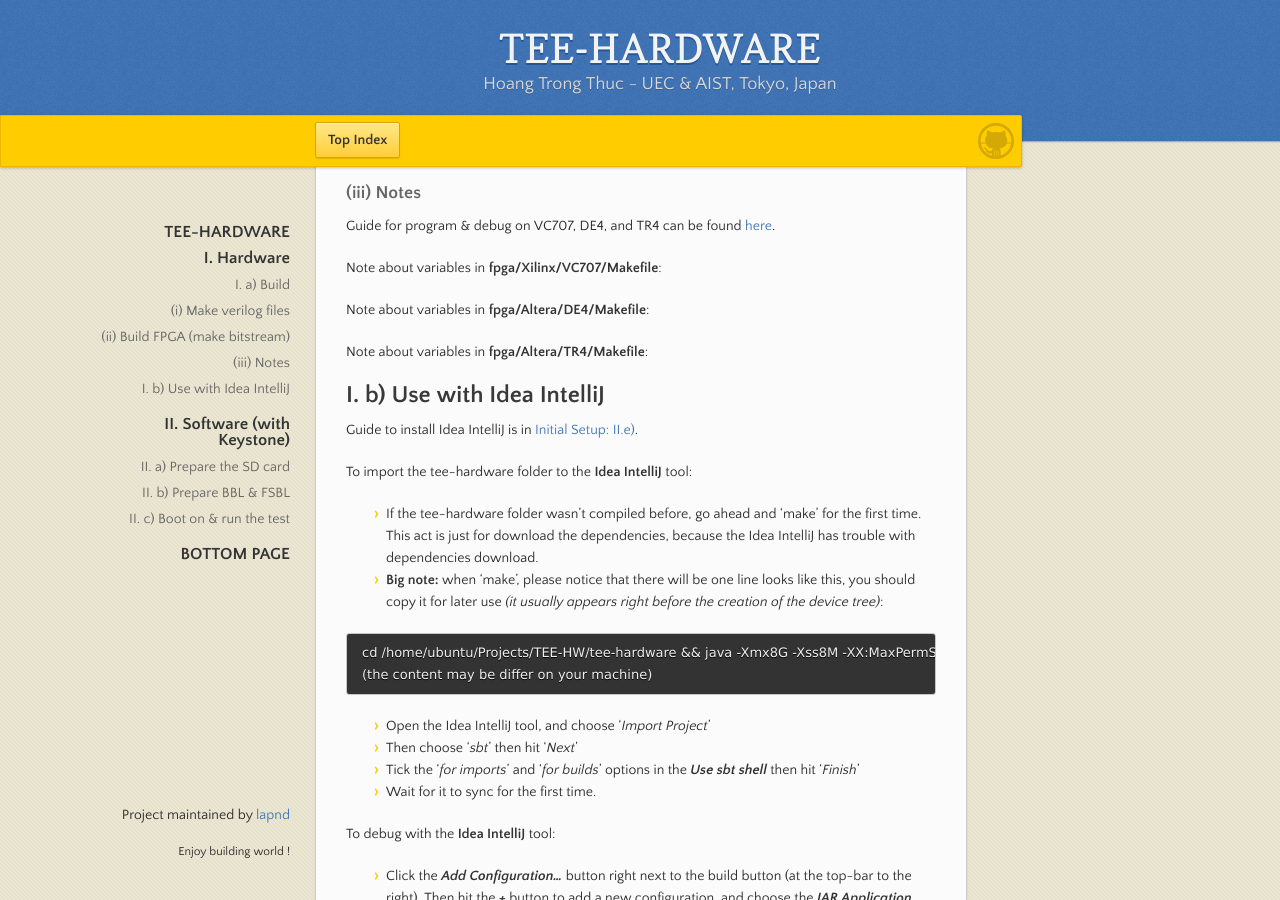
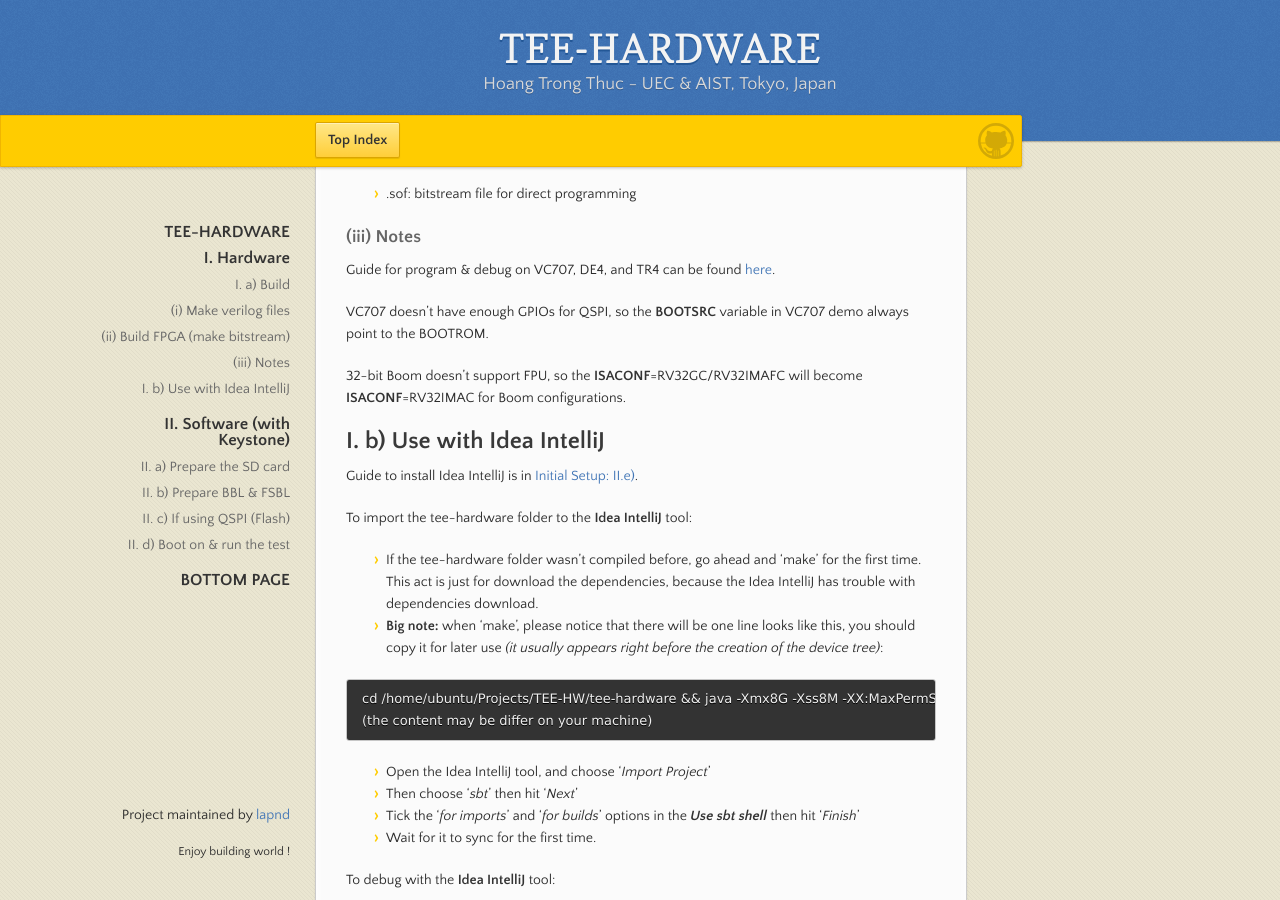
Before and after one commit to lapnd/httdes.github.io, a Jekyll site: the page built from tee-hw.md, in a window 1280 px wide and 900 px high, scrolled down 2427 px. Built offline with Jekyll 4.4.1, drawn with Linux system fonts in a browser that asks for light colours; our own code applies the rules of GitHub Pages for plain Markdown files; some of the changed text lies outside the part shown.

Commit message:
Update tee-hw.md

```diff
--- a/tee-hw.md
+++ b/tee-hw.md
@@ -50,7 +50,7 @@ In the Makefile of each folder (i.e., **fpga/Xilinx/VC707**, **fpga/Altera/DE4**
 | -------- | --------------- | ----------- |
 | ISACONF  | - RV64GC<br />- RV32GC<br />- RV32IMAFC<br />- RV32IMAC | Select the ISA |
 | BOOTSRC  | - BOOTROM<br />- QSPI | Select the boot sources |
-| HYBRID   | - Y<br />- N | Hybrid of BOOM/Rocket or not |
+| HYBRID   | - Rocket<br />- Boom<br />- RocketBoom<br />- BoomRocet | - Two Rocket cores<br />- Two Boom cores<br />- Rocket core 1st, Boom core 2nd<br />- Boom core 1st, Rocket core 2nd |
 | FREQ     | - 50<br />- 75<br />- 100<br />- 125 | Select frequency (in MHz) for the system bus |
 | PCIE     | - Y<br />- N | Include the PCIE or not |
 
@@ -90,11 +90,9 @@ Built files are under 'tee-hardware/fpga/Altera/DE4/output_files/' if DE4; 'tee-
 
 Guide for program & debug on VC707, DE4, and TR4 can be found [here](./fpgaguide.md).
 
-Note about variables in **fpga/Xilinx/VC707/Makefile**:
+VC707 doesn't have enough GPIOs for QSPI, so the **BOOTSRC** variable in VC707 demo always point to the BOOTROM.
 
-Note about variables in **fpga/Altera/DE4/Makefile**:
-
-Note about variables in **fpga/Altera/TR4/Makefile**:
+32-bit Boom doesn't support FPU, so the **ISACONF**=RV32GC/RV32IMAFC will become **ISACONF**=RV32IMAC for Boom configurations.
 
 ## I. b) Use with Idea IntelliJ
 
@@ -175,7 +173,9 @@ After the hardware make (section [I. a)](#i-a-build) above), there is a **fsbl.b
 	$ sudo dd if=vc707fsbl.bin of=/dev/sdX4 bs=4096 conv=fsync
 	where the X4 is the 4th partition of the USB device
 
-## II. c) Boot on & run the test
+## II. c) If using QSPI (Flash)
+
+## II. d) Boot on & run the test
 
 Finally, put in the SD card to the board, program the board, then wait for the board to boot on. Communicate with the board via UART:
 
```
